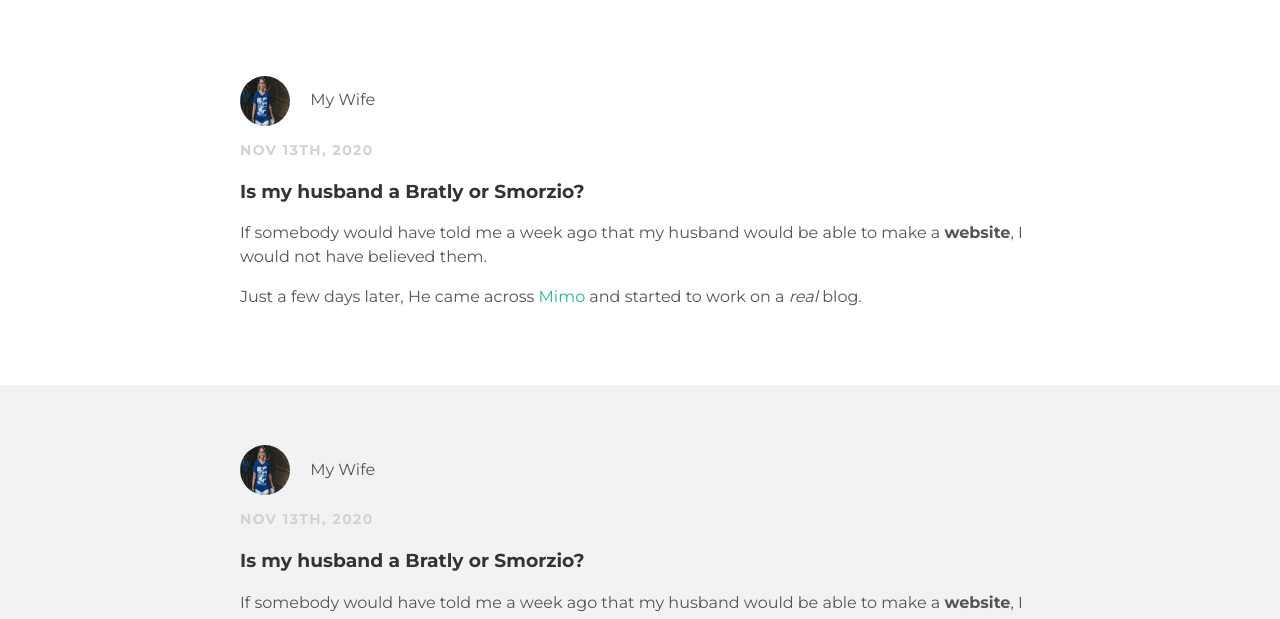
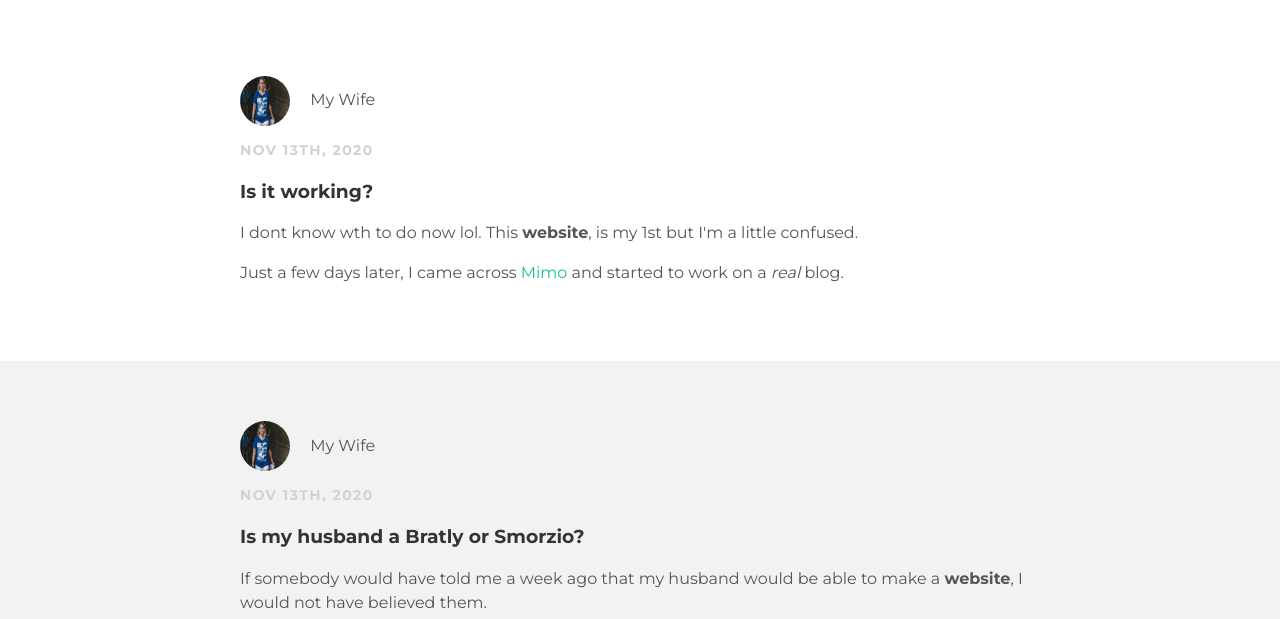
Before and after one commit to 1LifeStudios/1LifeStudios.github.io, a plain HTML site: page index.html in a window 1280 px wide. Shown: the part 153-772 px from the top of the page. Drawn offline with Linux system fonts and the light colour scheme.

Commit message:
Update index.html

```diff
--- a/index.html
+++ b/index.html
@@ -23,16 +23,15 @@
             <span>My Wife</span>
           </div>
           <p class="post-date">Nov 13th, 2020</p>
-          <h3 class="post-title">Is my husband a Bratly or Smorzio?</h3>
+          <h3 class="post-title">Is it working?</h3>
           <div class="post-content">
-            <p>If somebody would have told me a week ago that my husband
-              would be able to make a <strong>website</strong>, I would not
-              have believed them.</p>
-            <p>Just a few days later, He came across <a href="https://getmimo.com">Mimo</a> and started to work
+            <p>I dont know wth to do now lol. This <strong>website</strong>, is my 1st but I'm a little confused.</p>
+            <p>Just a few days later, I came across <a href="https://getmimo.com">Mimo</a> and started to work
               on a <em>real</em> blog.</p>
         </div>
       </div>
      </div>
+    </div>
       <div class="post-container">
         <div class="post">
           <div class="post-author">
@@ -50,7 +49,6 @@
         </div>
       </div>
      </div>
-   </div>
      <div class="post-container">
        <div class="post">
          <div class="post-author">
```
